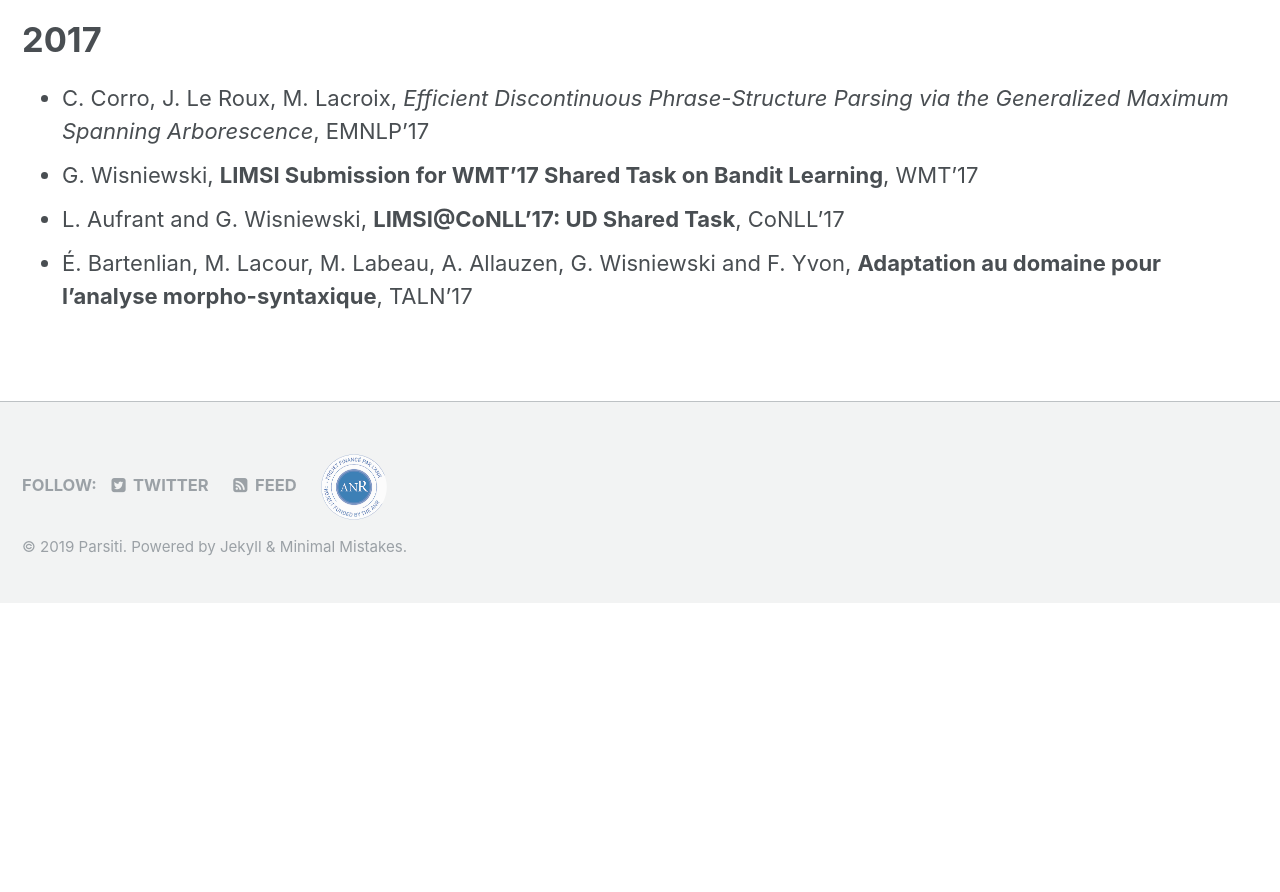
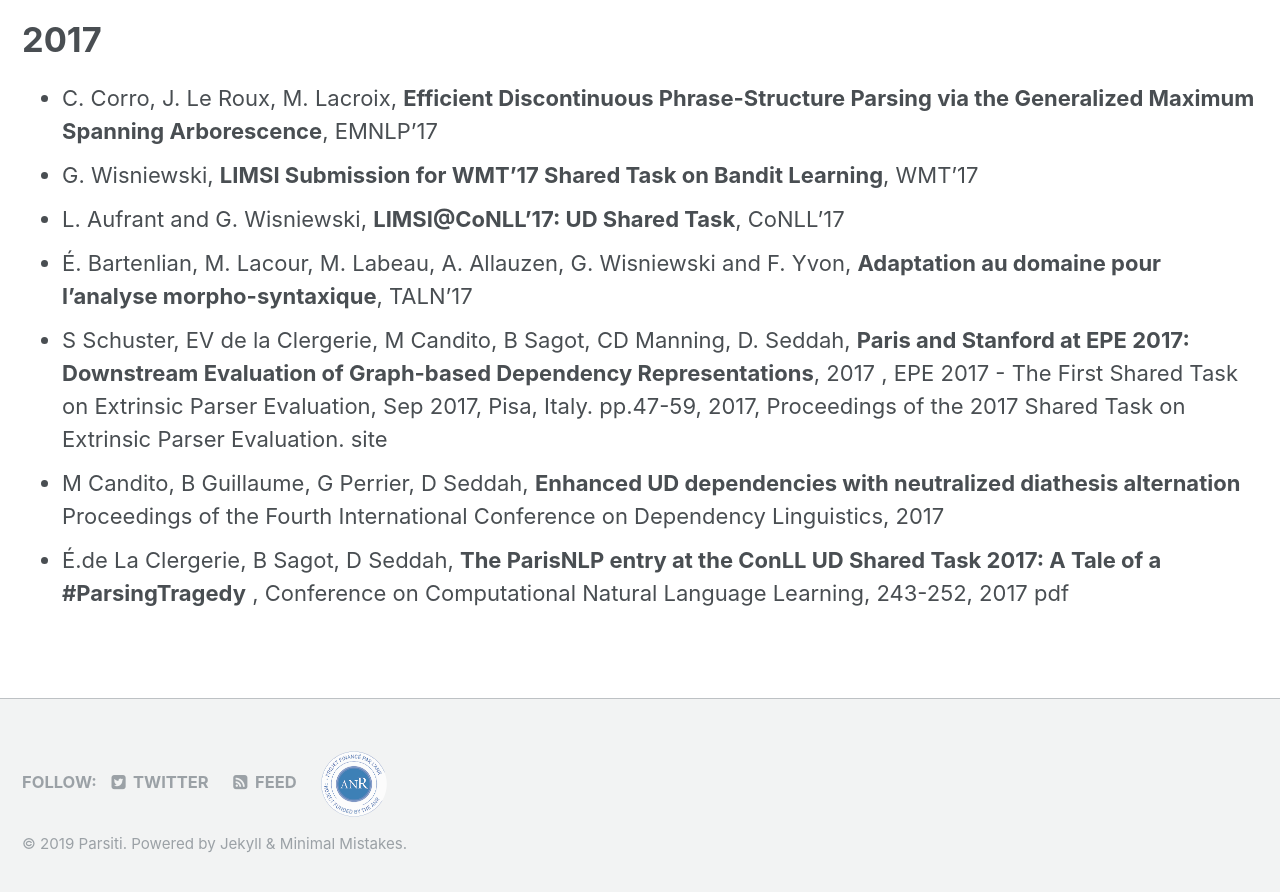
Before and after one commit to parsiti/parsiti.github.io, a Jekyll site: the page built from _pages/papers.md, in a window 1280 px wide and 900 px high, scrolled down 701 px. Shown: the top 892 px of the window. Built offline with Jekyll 4.4.1, drawn with Linux system fonts in a browser that asks for light colours; before the commit the page ends 1304 px from its top, so only the background shows below that.

Commit message:
missing papers djame

```diff
--- a/_pages/papers.md
+++ b/_pages/papers.md
@@ -16,8 +16,12 @@ Here are all the papers that have been published in the context of the __ParSiTi
 - L. Aufrant, G. Wisniewski and F. Yvon **Exploiting Dynamic Oracles to Train Projective Dependency Parsers on Non-projective Trees**, NAACL'18
 - G. Wisniewski, **Errator: a Tool to Help Detect Annotation Errors in the Universal Dependencies Project**, LREC'18
 
+
 # 2017
-- C. Corro, J. Le Roux, M. Lacroix, *Efficient Discontinuous Phrase-Structure Parsing via the Generalized Maximum Spanning Arborescence*, EMNLP'17
+- C. Corro, J. Le Roux, M. Lacroix, **Efficient Discontinuous Phrase-Structure Parsing via the Generalized Maximum Spanning Arborescence**, EMNLP'17
 - G. Wisniewski, **LIMSI Submission for WMT'17 Shared Task on Bandit Learning**, WMT'17
 - L. Aufrant and G. Wisniewski, **LIMSI@CoNLL'17: UD Shared Task**, CoNLL'17
 - É. Bartenlian, M. Lacour, M. Labeau, A. Allauzen, G. Wisniewski and F. Yvon, **Adaptation au domaine pour l'analyse morpho-syntaxique**, TALN'17
+- S Schuster, EV de la Clergerie, M Candito, B Sagot, CD Manning, D. Seddah, **Paris and Stanford at EPE 2017: Downstream Evaluation of Graph-based Dependency Representations**, 2017 , EPE 2017 - The First Shared Task on Extrinsic Parser Evaluation, Sep 2017, Pisa, Italy. pp.47-59, 2017, Proceedings of the 2017 Shared Task on Extrinsic Parser Evaluation. site
+- M Candito, B Guillaume, G Perrier, D Seddah, **Enhanced UD dependencies with neutralized diathesis alternation** Proceedings of the Fourth International Conference on Dependency Linguistics, 2017
+-  É.de La Clergerie, B Sagot, D Seddah, **The ParisNLP entry at the ConLL UD Shared Task 2017: A Tale of a #ParsingTragedy** , Conference on Computational Natural Language Learning, 243-252, 2017 pdf
```
